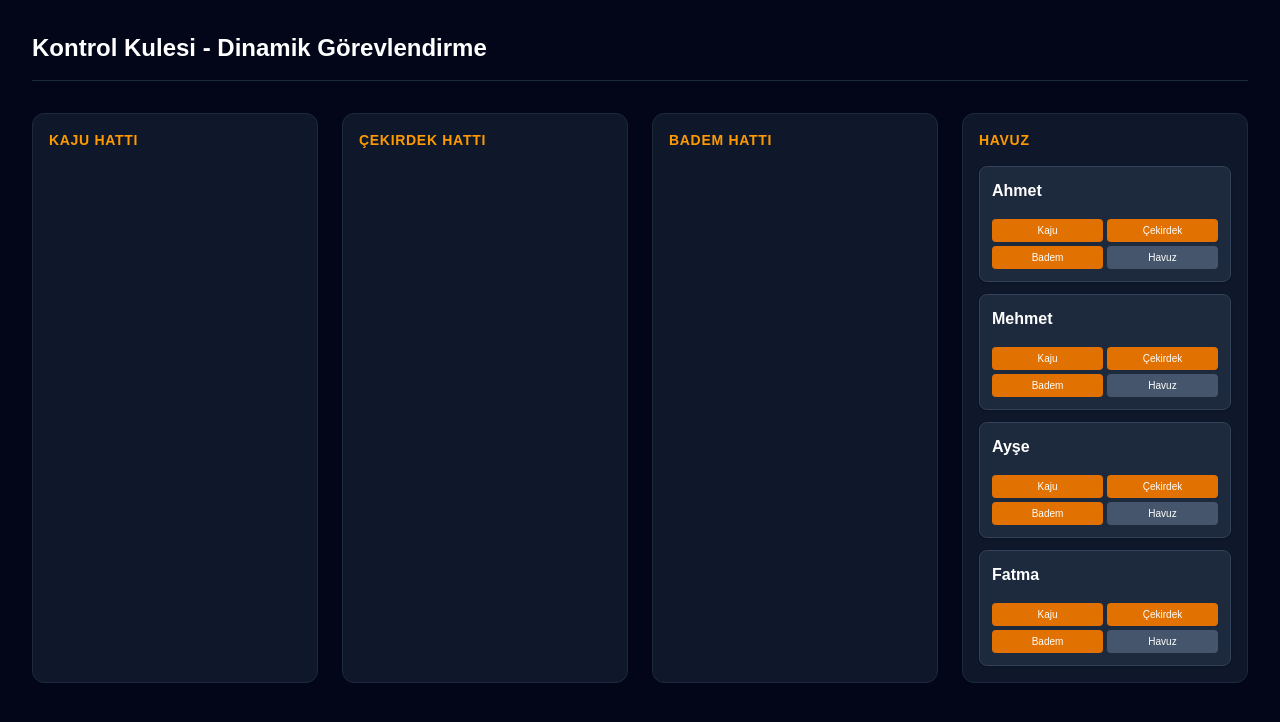
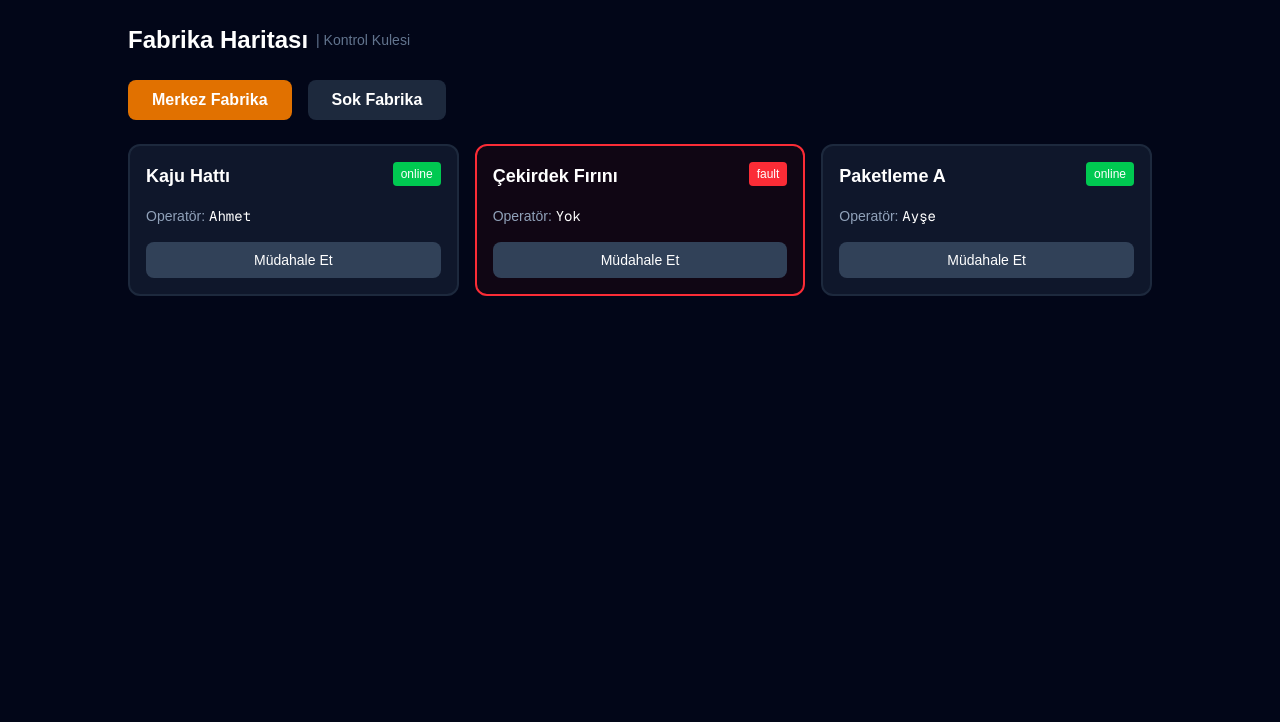
Before and after one commit to burakridvangoker/gold_harvest_project, a Next.js app: page / in a window 1280 px wide. Shown: the top 722 px of the page. Built offline with nearby package versions, Linux system fonts and the light colour scheme.

Commit message:
Kontrol kulesi dinamik yonetim paneli

```diff
--- a/app/page.tsx
+++ b/app/page.tsx
@@ -2,57 +2,60 @@
 "use client";
 import { useState } from "react";
 
-export default function ControlTower() {
-  // Fabrikadaki personel havuzu (Başlangıçta hepsi havuzda)
-  const [workers, setWorkers] = useState([
-    { id: 1, name: "Ahmet", station: "Havuz" },
-    { id: 2, name: "Mehmet", station: "Havuz" },
-    { id: 3, name: "Ayşe", station: "Havuz" },
-    { id: 4, name: "Fatma", station: "Havuz" },
-  ]);
+export default function FactoryMap() {
+  const [activeTab, setActiveTab] = useState("Merkez");
+  const [factories, setFactories] = useState({
+    Merkez: [
+      { id: "M1", name: "Kaju Hattı", status: "online", operator: "Ahmet" },
+      { id: "M2", name: "Çekirdek Fırını", status: "fault", operator: "Yok" },
+      { id: "M3", name: "Paketleme A", status: "online", operator: "Ayşe" },
+    ],
+    Sok: [
+      { id: "S1", name: "Badem Hattı", status: "online", operator: "Fatma" },
+      { id: "S2", name: "Otomatik Tartım", status: "online", operator: "Mehmet" },
+    ]
+  });
 
-  const stations = ["Kaju Hattı", "Çekirdek Hattı", "Badem Hattı", "Havuz"];
-
-  const moveWorker = (workerId, newStation) => {
-    setWorkers(workers.map(w =>
-      w.id === workerId ? { ...w, station: newStation } : w
-    ));
+  const handleIntervention = (factory, machineId) => {
+    // Burada basit bir "Müdahale" mantığı kurgulayacağız.
+    alert(`Müdahale: ${machineId} numaralı makineye yönlendiriliyorsunuz.`);
   };
 
   return (
-    <div className="min-h-screen bg-slate-950 text-white p-8">
-      <h1 className="text-2xl font-bold mb-8 border-b border-slate-800 pb-4">Kontrol Kulesi - Dinamik Görevlendirme</h1>
+    <div className="min-h-screen bg-slate-950 text-white p-6">
+      <div className="max-w-5xl mx-auto">
+        <h1 className="text-2xl font-bold mb-6 flex items-center gap-2">
+           Fabrika Haritası <span className="text-slate-500 text-sm font-normal">| Kontrol Kulesi</span>
+        </h1>
 
-      <div className="grid grid-cols-1 md:grid-cols-4 gap-6">
-        {stations.map(station => (
-          <div key={station} className="bg-slate-900 border border-slate-800 rounded-xl p-4 min-h-[400px]">
-            <h3 className="font-bold text-amber-500 mb-4 uppercase text-sm tracking-wider">{station}</h3>
+        {/* Tab Sistemi */}
+        <div className="flex gap-4 mb-6">
+          {["Merkez", "Sok"].map((f) => (
+            <button key={f} onClick={() => setActiveTab(f)} className={`px-6 py-2 rounded-lg font-bold ${activeTab === f ? 'bg-amber-600' : 'bg-slate-800'}`}>
+              {f} Fabrika
+            </button>
+          ))}
+        </div>
 
-            <div className="space-y-3">
-              {workers.filter(w => w.station === station).map(worker => (
-                <div key={worker.id} className="bg-slate-800 p-3 rounded-lg border border-slate-700 shadow-sm flex flex-col gap-2">
-                  <span className="font-semibold">{worker.name}</span>
+        {/* Harita / Grid Görünümü */}
+        <div className="grid grid-cols-1 md:grid-cols-2 lg:grid-cols-3 gap-4">
+          {factories[activeTab].map((m) => (
+            <div key={m.id} className={`p-4 rounded-xl border-2 ${m.status === 'fault' ? 'border-red-500 bg-red-950/20' : 'border-slate-800 bg-slate-900'}`}>
+              <div className="flex justify-between items-start mb-4">
+                <h3 className="font-bold text-lg">{m.name}</h3>
+                <span className={`text-xs px-2 py-1 rounded ${m.status === 'fault' ? 'bg-red-500' : 'bg-green-500'}`}>{m.status}</span>
+              </div>
+              <p className="text-slate-400 text-sm mb-4">Operatör: <span className="text-white font-mono">{m.operator}</span></p>
 
-                  {/* Görevlendirme Butonları */}
-                  <div className="grid grid-cols-2 gap-1 mt-2">
-                    {stations.map(s => (
-                      <button
-                        key={s}
-                        onClick={() => moveWorker(worker.id, s)}
-                        className={`text-[10px] py-1 px-1 rounded transition-colors ${
-                          station === s ? 'bg-slate-600 cursor-default' : 'bg-amber-600 hover:bg-amber-500 text-white'
-                        }`}
-                        disabled={station === s}
-                      >
-                        {s.split(' ')[0]}
-                      </button>
-                    ))}
-                  </div>
-                </div>
-              ))}
+              <button
+                onClick={() => handleIntervention(activeTab, m.id)}
+                className="w-full py-2 bg-slate-700 hover:bg-slate-600 rounded-lg text-sm font-medium transition"
+              >
+                Müdahale Et
+              </button>
             </div>
-          </div>
-        ))}
+          ))}
+        </div>
       </div>
     </div>
   );
```
